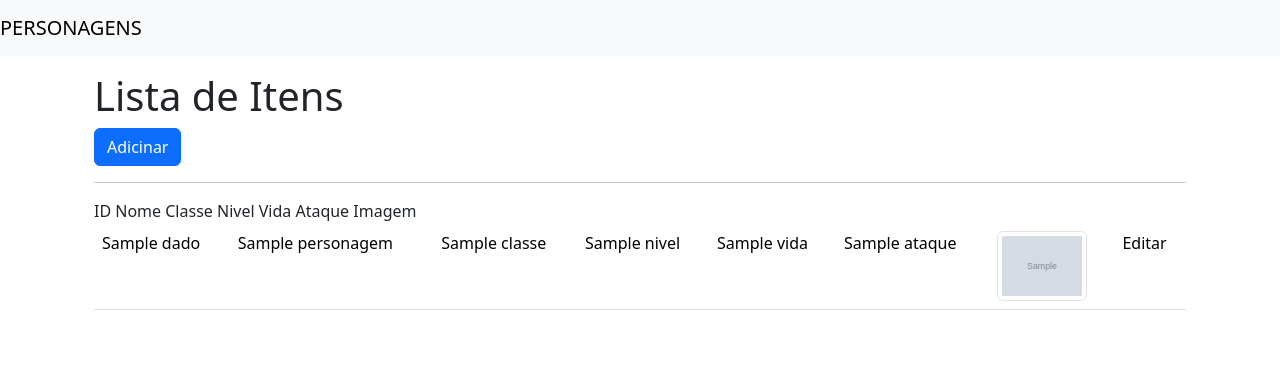
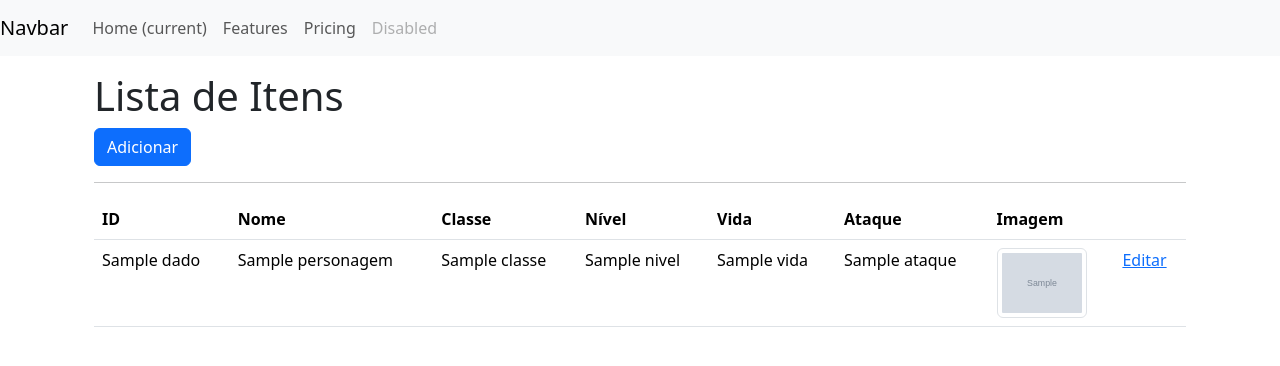
Before and after one commit to CaioMonsorez/koru_flask_game, a Flask app: template templates/listaindex.html in a window 1280 px wide. Shown: the top 366 px of the page. Run offline with Flask 3, Linux system fonts and the light colour scheme; the template is opened without the code that fills it: most values are stand-ins (such as "Sample title", 1, 10 or a date in 2020); grey boxes marked "Sample" are stand-in pictures; some libraries are stand-ins or nearby versions.

Commit message:
Acrescentado rota no botão adicionar para /adicionarpersonagem

```diff
--- a/app.py
+++ b/app.py
@@ -65,5 +65,10 @@ def lista_personagens():
     dicionario = data.retornar_personagens()
     return render_template("listaindex.html", dados=dicionario)
 
+@app.route('/cadastropersonagem')
+def cadastro_personagens():
+    dicionario = data.retornar_personagens()
+    return render_template("cadastro.html", dados=dicionario)
+
 if __name__ == '__main__':
     app.run(debug=True)
--- a/templates/homebar.html
+++ b/templates/homebar.html
@@ -14,16 +14,26 @@
   <body>
     <div class="conatainer-fluid">
       <nav class="navbar navbar-expand-lg navbar-light bg-light">
-        <a href="#" class="navbar-brand">PERSONAGENS</a>
-        <button
-          class="navbar-toggler"
-          type="button"
-          gata-toggle="collapse"
-          data-target="#nacbarNav"
-          aria-controls="#"
-        >
-          <samp class="navbar-toggle-icon"></samp>
+        <a class="navbar-brand" href="#">Navbar</a>
+        <button class="navbar-toggler" type="button" data-toggle="collapse" data-target="#navbarNav" aria-controls="navbarNav" aria-expanded="false" aria-label="Toggle navigation">
+          <span class="navbar-toggler-icon"></span>
         </button>
+        <div class="collapse navbar-collapse" id="navbarNav">
+          <ul class="navbar-nav">
+            <li class="nav-item active">
+              <a class="nav-link" href="#">Home <span class="sr-only">(current)</span></a>
+            </li>
+            <li class="nav-item">
+              <a class="nav-link" href="#">Features</a>
+            </li>
+            <li class="nav-item">
+              <a class="nav-link" href="#">Pricing</a>
+            </li>
+            <li class="nav-item">
+              <a class="nav-link disabled" href="#">Disabled</a>
+            </li>
+          </ul>
+        </div>
       </nav>
     </div>
     <div class="container">{% block content %}{% endblock %}</div>
--- a/templates/listaindex.html
+++ b/templates/listaindex.html
@@ -2,34 +2,33 @@
 
 {% block content %}
   <div class="container mt-3">
-
     <h1>Lista de Itens</h1>
-    <a href="#" class="btn btn-primary">Adicinar</a>
+    <a href="{{ url_for('cadastropersonagem') }}" class="btn btn-primary">Adicionar</a>
     <hr>
     <table class="table">
       <thead>
         <tr>
-          <tr>ID </tr>
-          <tr>Nome </tr>
-          <tr>Classe </tr>
-          <tr>Nivel </tr>
-          <tr>Vida </tr>
-          <tr>Ataque </tr>
-          <tr>Imagem </tr>
-          <tr></tr>
+          <th>ID</th>
+          <th>Nome</th>
+          <th>Classe</th>
+          <th>Nível</th>
+          <th>Vida</th>
+          <th>Ataque</th>
+          <th>Imagem</th>
+          <th></th>
         </tr>
       </thead>
       <tbody>
         {% for id, personagem in dados.items() %}
         <tr>
-          <td>{{id}}</td>
-          <td>{{personagem['nome']}}</td>
-          <td>{{personagem['classe']}}</td>
-          <td>{{personagem['nivel']}}</td>
-          <td>{{personagem['vida']}}</td>
-          <td>{{personagem['ataque']}}</td>
-          <td><img style="max-width: 90px; max-height: 90px" src="{{personagem['imagem']}}" alt="thumbnail" class="img-thumbnail"></td>
-          <td><a href=""></a>Editar</td>
+          <td>{{ id }}</td>
+          <td>{{ personagem['nome'] }}</td>
+          <td>{{ personagem['classe'] }}</td>
+          <td>{{ personagem['nivel'] }}</td>
+          <td>{{ personagem['vida'] }}</td>
+          <td>{{ personagem['ataque'] }}</td>
+          <td><img style="max-width: 90px; max-height: 90px" src="{{ personagem['imagem'] }}" alt="thumbnail" class="img-thumbnail"></td>
+          <td><a href="">Editar</a></td>
         </tr>
         {% endfor %}
       </tbody>
```
